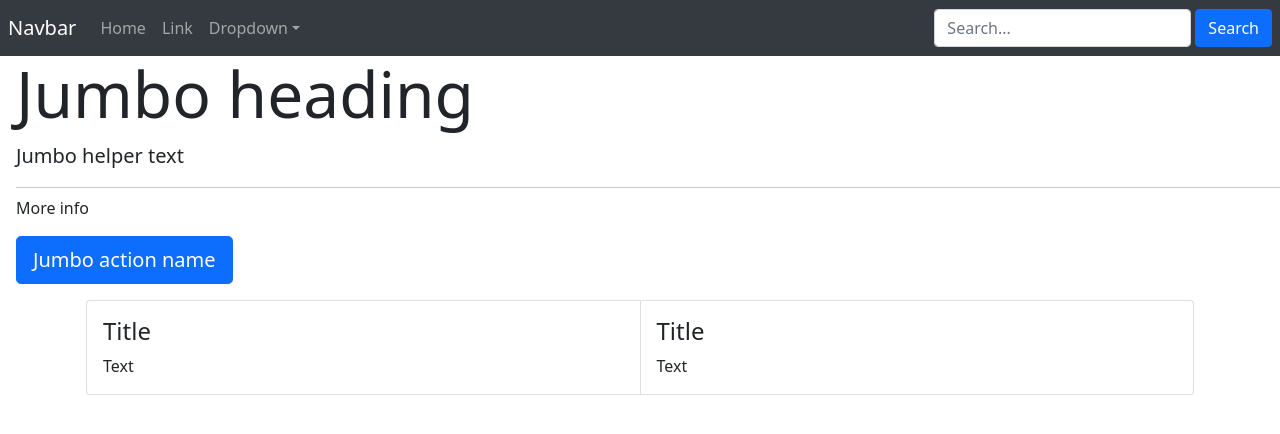
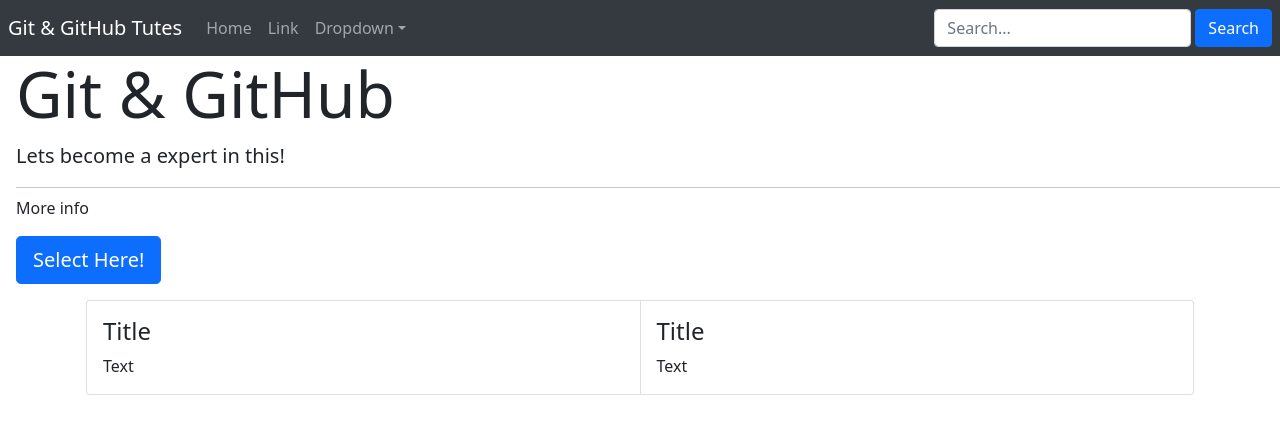
Before and after one commit to shubhamborade23/GitHub-Project-Two, a plain HTML site: page index.html in a window 1280 px wide. Drawn offline with nearby package versions, Linux system fonts and the light colour scheme.

Commit message:
Small changes added

```diff
--- a/index.html
+++ b/index.html
@@ -24,7 +24,7 @@
   <body>
     <div class="">
       <nav class="navbar navbar-expand-sm navbar-dark bg-dark p-2">
-        <a class="navbar-brand" href="#">Navbar</a>
+        <a class="navbar-brand" href="#">Git & GitHub Tutes</a>
         <button
           class="navbar-toggler d-lg-none"
           type="button"
@@ -78,8 +78,8 @@
     </div>
     <div class="">
       <div class="jumbotron ml-3">
-        <h1 class="display-3">Jumbo heading</h1>
-        <p class="lead">Jumbo helper text</p>
+        <h1 class="display-3">Git & GitHub</h1>
+        <p class="lead">Lets become a expert in this!</p>
         <hr class="my-2" />
         <p>More info</p>
         <p class="lead">
@@ -87,7 +87,7 @@
             class="btn btn-primary btn-lg"
             href="Jumbo action link"
             role="button"
-            >Jumbo action name</a
+            >Select Here!</a
           >
         </p>
       </div>
```
